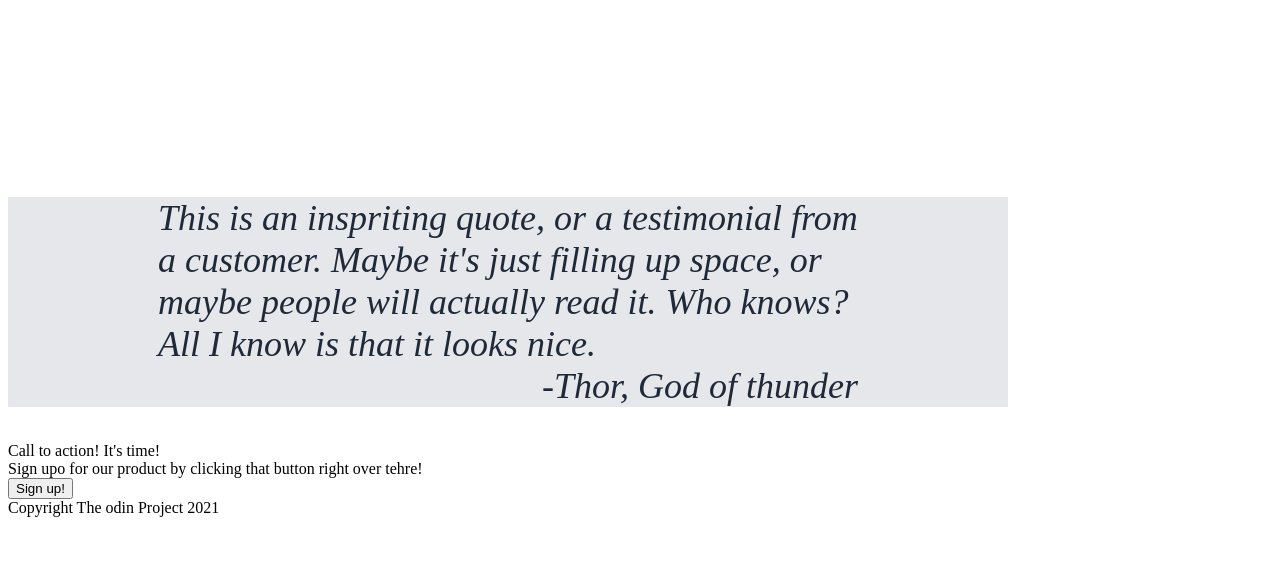
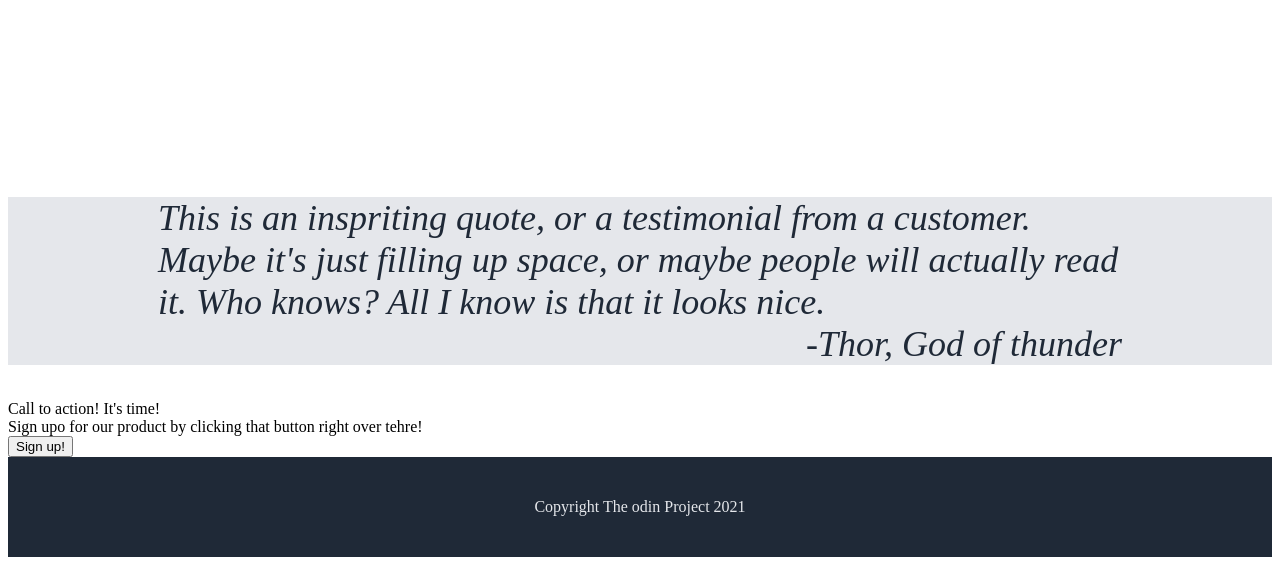
Before and after one commit to gabrimelo/Landing-Page, a plain HTML site: page index.html in a window 1280 px wide. Shown: the part 1000-1565 px from the top of the page. Before the commit the page ends 1525 px from the top, so only its background shows below. Drawn offline with Linux system fonts and the light colour scheme.

Commit message:
saving changes

```diff
--- a/style.css
+++ b/style.css
@@ -98,7 +98,6 @@ body {
 .main-footer{
     display: flex;
     margin-bottom: 35px;
-    max-width: 700px;
     flex-direction: column;
     padding-left: 150px;
     padding-right: 150px;
@@ -108,3 +107,12 @@ body {
     font-style: italic;
     color: #1F2937;
 }
+
+.footer{
+    display: flex;
+   justify-content: center;
+   background-color: #1F2937;
+   color: #E5E7EB;
+   height: 100px;
+   align-items: center;
+}
```
Also changed, not shown: index.html (+1 -2 lines).
